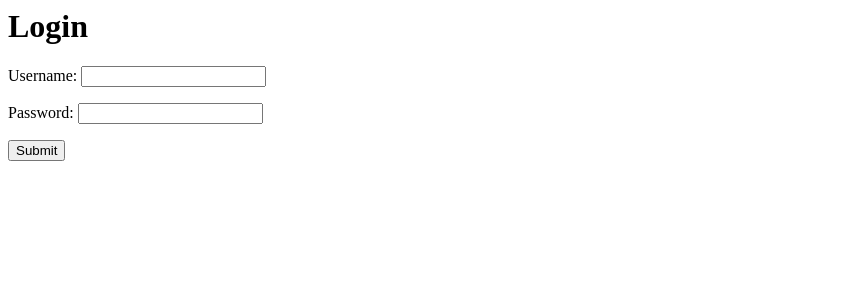
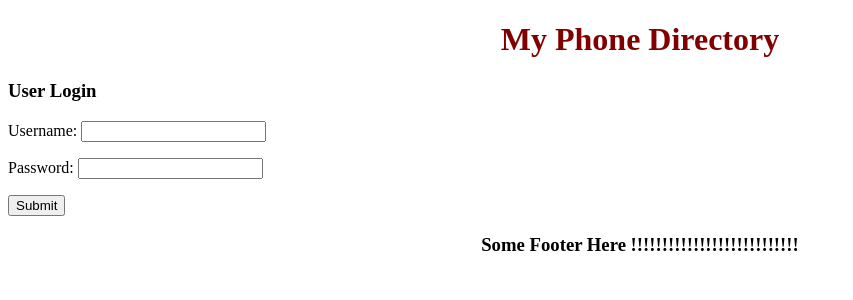
Before and after one commit to raeeschachar/phone_directory, a Django app: page /login/ in a window 1280 px wide. Shown: the top 300 px of the page, without its empty margins (0-853 px from the left). Run offline with Django 3.2, Linux system fonts and the light colour scheme.

Commit message:
Added user signup and fixed html

```diff
--- a/phone_directory/templates/phone_directory/layout.html
+++ b/phone_directory/templates/phone_directory/layout.html
@@ -1,26 +1,27 @@
 {% load staticfiles %}
 
+<!DOCTYPE html>
+<html lang="en">
 <head>
     <meta charset="UTF-8">
     <link rel="stylesheet" type="text/css" href="{% static 'contacts/style.css' %}"/>
+    <title>Phone Directory App</title>
 </head>
-<header>
 
-    <H1 align="middle">My Phone Directory </H1>
+<body>
+
+<header><H1 align="middle">My Phone Directory </H1></header>
 
 {% if user.is_authenticated %}
     <h2 align="middle"> User: {{ user }} </h2>
-
-    <h4 align="right"> <a href="{% url 'user_sessions:logout' %}">logout</a></h4>
-</header>
-
-    {% block content %}
-    {% endblock %}
-
-{% else %}
-    <a href="{% url 'user_sessions:login' %}">login</a>
+    <h4 align="right"><a href="{% url 'user_sessions:logout' %}">logout</a></h4>
 
 {% endif %}
 
+{% block content %}
+{% endblock %}
 
-<p><h3 align="middle"><footer>Some Footer Here !!!!!!!!!!!!!!!!!!!!!!!!!!!</footer></h3></p>
+<footer><h3 align="middle">Some Footer Here !!!!!!!!!!!!!!!!!!!!!!!!!!!</h3></footer>
+
+</body>
+</html>
--- a/user_sessions/forms.py
+++ b/user_sessions/forms.py
@@ -1,4 +1,6 @@
 from django import forms
+from django.contrib.auth.forms import UserCreationForm
+
 from contacts.models import User
 
 
@@ -7,7 +9,7 @@ class LoginForm(forms.Form):
     password = forms.CharField(widget=forms.PasswordInput())
 
 
-class UserRegistrationForm(forms.ModelForm):
+class UserRegistrationForm(UserCreationForm):
     class Meta:
         model = User
-        fields = ['first_name', 'last_name', 'email', 'password']
+        fields = ['username', 'first_name', 'last_name', 'email']
--- a/user_sessions/templates/user_sessions/login.html
+++ b/user_sessions/templates/user_sessions/login.html
@@ -1,6 +1,7 @@
-<h1>Login</h1>
+{% extends "phone_directory/layout.html" %}
+
 {% block content %}
+    <h3>User Login</h3>
     {% if error_message %}<p><strong>{{ error_message }}</strong></p>{% endif %}
     {% include 'phone_directory/form.html' with form=form %}
-
 {% endblock %}
--- a/user_sessions/templates/user_sessions/register_user.html
+++ b/user_sessions/templates/user_sessions/register_user.html
@@ -1,6 +1,7 @@
 {% extends "phone_directory/layout.html" %}
 
 {% block content %}
-    <h3>User Registration Form</h3>
+    <h3>New User Registration</h3>
+    {% if error_message %}<p><strong>{{ error_message }}</strong></p>{% endif %}
     {% include 'phone_directory/form.html' with form=form %}
 {% endblock %}
--- a/user_sessions/views.py
+++ b/user_sessions/views.py
@@ -4,8 +4,7 @@ from django.shortcuts import render
 from django.urls import reverse
 from django.views import View
 
-from user_sessions.forms import UserRegistrationForm
-from user_sessions.forms import LoginForm
+from user_sessions.forms import LoginForm, UserRegistrationForm
 
 
 class LoginView(View):
@@ -48,8 +47,8 @@ class LogoutView(View):
 
 class AddUserView(View):
 
+    form_class = UserRegistrationForm
     template_name = 'user_sessions/register_user.html'
-    form_class = UserRegistrationForm
 
     def get(self, request):
         form = self.form_class()
@@ -58,7 +57,8 @@ class AddUserView(View):
     def post(self, request):
         form = self.form_class(request.POST)
         if form.is_valid():
-            form.save()
-            return HttpResponseRedirect(reverse('login:login'))
+            user = form.save()
+            login(request, user)
+            return HttpResponseRedirect(reverse('contacts:contact_list'))
         else:
             return render(request, self.template_name, {'form': form})
```
Also changed, not shown: phone_directory/templates/phone_directory/home.html (+5 -6 lines), db.sqlite3.
